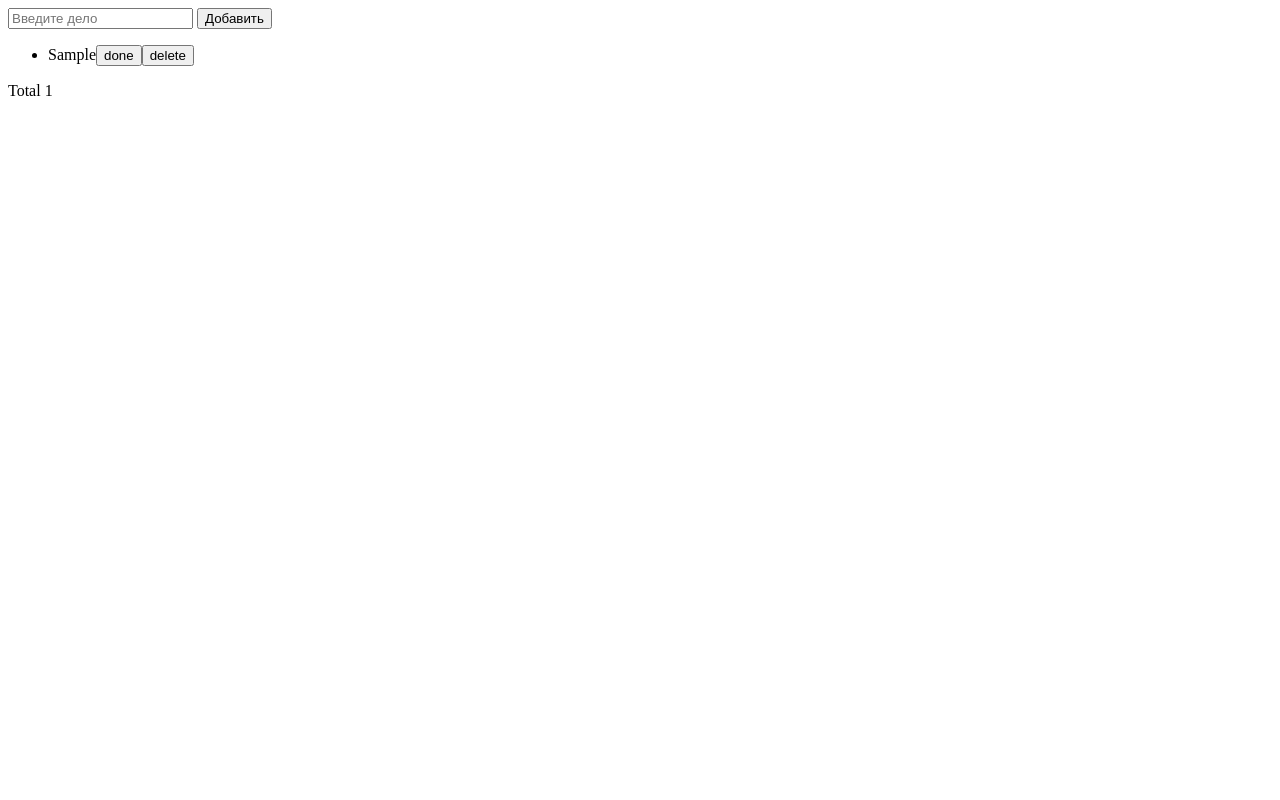
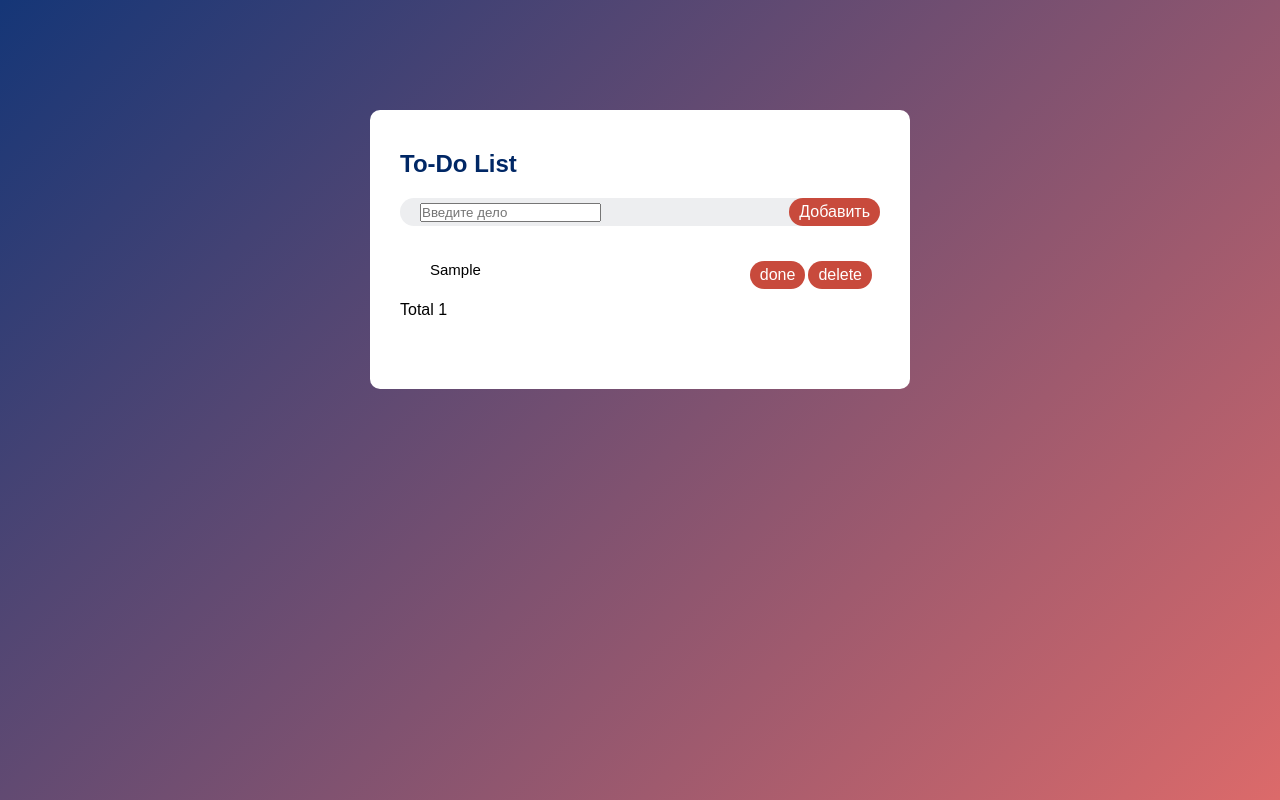
Before and after one commit to Aqylai/todolist, a plain HTML site: page index.html in a window 1280 px wide. Both pictures are taken after typing "Sample" into the empty fields and a click on the button "Добавить". Drawn offline with Linux system fonts and the light colour scheme; no server answers.

Commit message:
uptade todo

```diff
--- a/index.html
+++ b/index.html
@@ -7,15 +7,20 @@
     <title>ToDoList</title>
 </head>
 <body>
-    <div class="warpper">
-        <input type="text" id="input" placeholder="Введите дело">
+    <div class="container">
+        <div class="box">
+        <h2>To-Do List</h2>
+        <div class="row">
+        <input type="text" id="input" placeholder="Введите дело" id="inputBx"/>
         <button id="btn">Добавить</button>
-        <ul id="result"></ul>
+    </div>
+        <ul id="list"></ul>
     <div>
     Total
     <span id="total"></span>
     </div>
     </div>
+    </div>
     <script src="main.js"></script>
 </body>
 </html>
--- a/main.js
+++ b/main.js
@@ -1,6 +1,8 @@
+let  = document.getElementById('container')
 let input = document.getElementById('input')
+let inputBx = document.getElementById('inputBx')
 let button = document.getElementById('btn')
-let result = document.getElementById('result')
+let list = document.getElementById('list')
 let total = document.getElementById('total')
 let count = 0
 
@@ -15,8 +17,7 @@ button.addEventListener('click', () => {
 
 function createDeleteButton(value) {
   console.log(value)
-
-
+  const div = document.createElement("div")
   const btn = document.createElement('button')
   const deleteButton = document.createElement('button')
   const li = document.createElement('li')
@@ -24,25 +25,31 @@ function createDeleteButton(value) {
   li.className = 'li'
   li.textContent = value
 
+  div.className = "containerBtn"
+
   btn.className = 'btn'
   btn.textContent = 'done'
-  li.append(btn)
+
 
   deleteButton.textContent = 'delete'
-  li.append(deleteButton)
+
 
   btn.addEventListener('click', () => {
     li.classList.toggle('done')
+
   })
 
   deleteButton.addEventListener('click', () => {
-    result.removeChild(li)
+    list.removeChild(li)
     count--
     updateTotal()
   })
   count++
   updateTotal()
-  result.appendChild(li)
+  list.appendChild(li)
+  div.appendChild(btn)
+  div.appendChild(deleteButton)
+  li.append(div)
 }
 
 
--- a/style.css
+++ b/style.css
@@ -1,3 +1,94 @@
+*{
+    margin: 0;
+    padding: 0;
+    font-family: 'Poppins', sans-serif;
+    box-sizing: border-box;
+
+}
+
 .done{
     text-decoration: line-through;
 }
+
+.container{
+    width: 100%;
+    min-height: 100vh;
+    background: linear-gradient(135deg, #153677, rgb(220, 106, 106));
+    padding: 10px;
+}
+.box{
+    width: 100%;
+    max-width: 540px;
+    background: #fff;
+    margin: 100px auto 20px;
+    padding: 40px 30px 70px;
+    border-radius: 10px;
+
+}
+.box h2{
+    color: #002765;
+    display: flex;
+    align-items: center;
+    margin-bottom: 20px;
+}
+.row{
+    display: flex;
+    align-items: center;
+    justify-content: space-between;
+    background: #edeef0;
+    border-radius: 30px;
+    padding-left: 20px;
+    margin-bottom: 25px;
+
+}
+.containerBtn{
+    display: flex;
+    justify-content: end;
+    gap: 3px;
+}
+
+.input{
+    flex: 1;
+    border: none;
+    outline: none;
+    background: transparent;
+    padding: 10px;
+    font-size: 14px;
+}
+button{
+    border: none;
+    outline: none;
+    padding: 5px 10px;
+    background: rgb(200, 74, 60);
+    color: #fff;
+    font-size: 16px;
+    cursor: pointer;
+    border-radius: 40px;
+}
+ul li{
+    list-style: none;
+    font-size: 15px;
+    padding: 10px 8px 12px 30px;
+    user-select: none;
+    cursor: pointer;
+    display: flex;
+    justify-content: space-between;
+
+
+
+}
+
+
+ul li::before{
+    content: '';
+    position: absolute;
+    height: 28px;
+    width: 28px;
+    border-radius: 50px;
+}
+#inputBx
+{
+    position: relative;
+    width: 100%;
+    border: none;
+}
```
Also changed, not shown: in.js (added, +20 -0 lines). Lines whose indentation alone changed are shown as unchanged.
